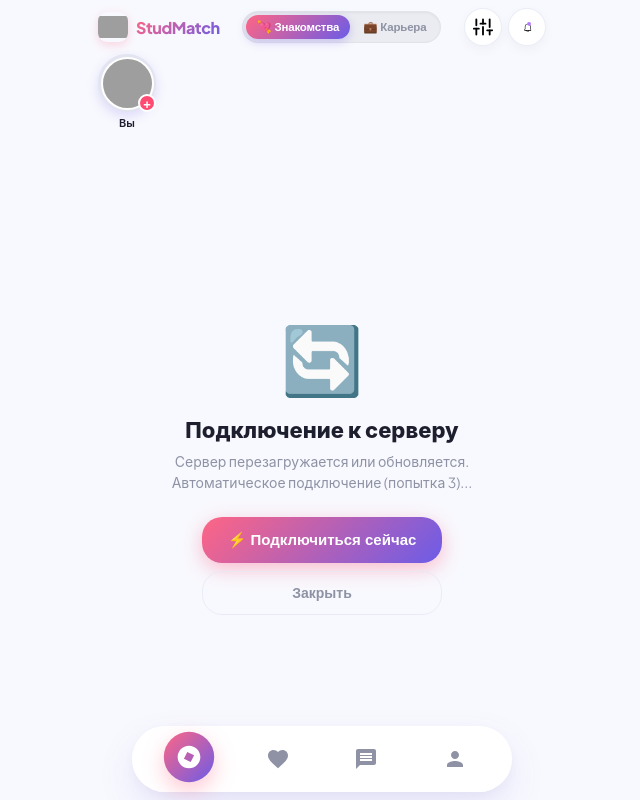
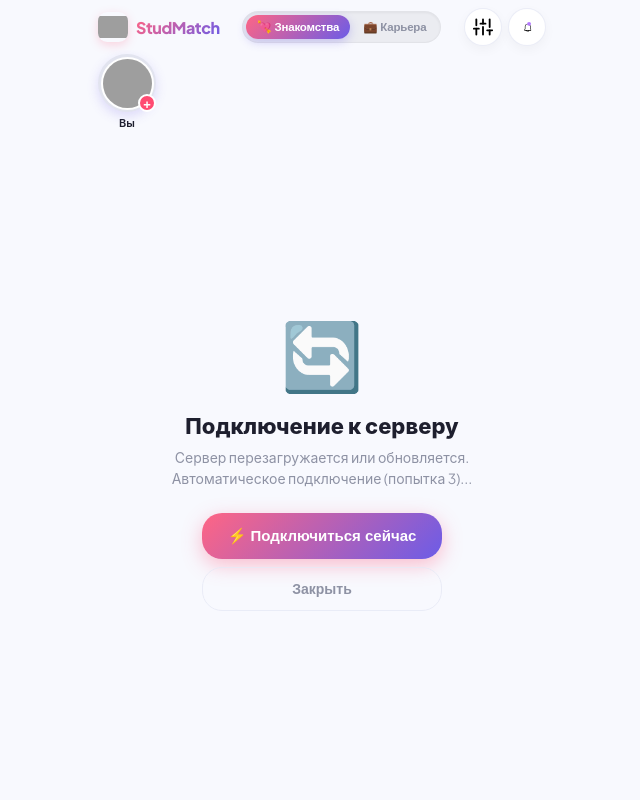
Before and after one commit to notanotherworld/StudMatch, a FastAPI app: template web/templates/webapp.html in a window 1280 px wide. Shown: the whole page, without its empty margins (318-958 px from the left). Run offline with FastAPI, Linux system fonts and the light colour scheme; the template is opened without the code that fills it, so the values that code supplies are empty; parts of the project's set-up code (start-up, migrations or seed data) failed here and were passed over; some libraries are stand-ins or nearby versions; grey boxes are pictures that could not be loaded.

Commit message:
feat(ui): hide bottom nav dock during swiping and reveal on my profile click

```diff
--- a/web/static/webapp/webapp.css
+++ b/web/static/webapp/webapp.css
@@ -262,7 +262,7 @@ body {
   flex: 1;
   position: relative;
   overflow: hidden;
-  padding-bottom: 74px;
+  padding-bottom: 0;
 }
 
 .app-screen {
@@ -276,6 +276,17 @@ body {
   -webkit-overflow-scrolling: touch;
 }
 
+#screen-explore {
+  padding-bottom: 8px;
+  overflow: hidden;
+}
+
+#screen-likes,
+#screen-matches,
+#screen-profile {
+  padding-bottom: 84px;
+}
+
 .app-screen.active {
   display: flex;
   flex-direction: column;
@@ -285,7 +296,7 @@ body {
 .deck-container {
   flex: 1;
   position: relative;
-  margin: 2px 14px 6px;
+  margin: 2px 12px 6px;
   border-radius: var(--radius-xl);
   overflow: hidden;
   display: flex;
@@ -882,38 +893,56 @@ body {
   justify-content: center;
   z-index: 100;
   pointer-events: none;
+  transition: transform 0.38s cubic-bezier(0.16, 1, 0.3, 1), opacity 0.28s ease;
+  will-change: transform, opacity;
+}
+
+.bottom-nav-wrap.collapsed {
+  transform: translateY(140%) scale(0.94);
+  opacity: 0;
+  pointer-events: none;
 }
 
 .floating-nav {
   pointer-events: auto;
-  width: calc(100% - 36px);
-  max-width: 380px;
-  height: 66px;
-  background: rgba(255, 255, 255, 0.92);
+  width: calc(100% - 32px);
+  max-width: 390px;
+  height: 64px;
+  background: rgba(255, 255, 255, 0.94);
   backdrop-filter: blur(24px);
   -webkit-backdrop-filter: blur(24px);
   border-radius: 38px;
-  border: 1px solid rgba(255, 255, 255, 0.85);
-  box-shadow: 0 16px 36px rgba(108, 92, 231, 0.12), 0 4px 16px rgba(0, 0, 0, 0.04);
+  border: 1px solid rgba(255, 255, 255, 0.9);
+  box-shadow: 0 16px 36px rgba(108, 92, 231, 0.16), 0 4px 16px rgba(0, 0, 0, 0.06);
   display: flex;
   align-items: center;
   justify-content: space-around;
-  padding: 0 12px;
+  padding: 0 8px;
 }
 
 .nav-tab-btn {
   display: flex;
   align-items: center;
   justify-content: center;
-  width: 48px;
-  height: 48px;
-  border-radius: 24px;
+  width: 46px;
+  height: 46px;
+  border-radius: 23px;
   background: transparent;
   border: none;
   cursor: pointer;
   position: relative;
   transition: all 0.25s cubic-bezier(0.175, 0.885, 0.32, 1.275);
   color: #8E92A4;
+}
+
+.nav-close-btn {
+  color: #A0A4B8;
+  background: rgba(0, 0, 0, 0.04);
+}
+
+.nav-close-btn:active {
+  transform: scale(0.9);
+  background: rgba(0, 0, 0, 0.08);
 }
 
 .nav-svg-icon {
--- a/web/static/webapp/webapp.js
+++ b/web/static/webapp/webapp.js
@@ -283,6 +283,16 @@
     document.getElementById("resetSwipesDeckBtn")?.addEventListener("click", resetSwipesAndReload);
     document.getElementById("changeFiltersDeckBtn")?.addEventListener("click", openFiltersModal);
 
+    // Кнопка закрытия плавающей панели навигации
+    document.getElementById("closeBottomNavBtn")?.addEventListener("click", () => {
+      triggerHaptic("light");
+      const navWrap = document.getElementById("bottomNavWrap");
+      if (navWrap) navWrap.classList.add("collapsed");
+      if (state.activeTab !== "explore") {
+        switchTab("explore");
+      }
+    });
+
     setupModalListeners();
     setupAdminListeners();
   }
@@ -340,16 +350,12 @@
 
       row.innerHTML = html;
 
-      // Клик по своей истории
+      // Клик по своей истории (раскрывает меню навигации и открывает профиль)
       document.getElementById("myStoryItem")?.addEventListener("click", () => {
         triggerHaptic("medium");
-        if (my.is_premium) {
-          switchTab("profile");
-        } else {
-          if (confirm("👑 Хотите попасть в топ Stories?\n\nПремиум-пользователи отображаются в верхней ленте у всех студентов сервиса!\n\nОткрыть оформление Премиума?")) {
-            tg?.openTelegramLink("https://t.me/" + (window.BOT_USERNAME || "edudating_bot") + "?start=premium");
-          }
-        }
+        const navWrap = document.getElementById("bottomNavWrap");
+        if (navWrap) navWrap.classList.remove("collapsed");
+        switchTab("profile");
       });
 
       // Клик по анкетам других пользователей
@@ -383,6 +389,13 @@
   }
 
   function switchTab(tabName) {
+    const navWrap = document.getElementById("bottomNavWrap");
+    if (tabName === "explore") {
+      if (navWrap) navWrap.classList.add("collapsed");
+    } else {
+      if (navWrap) navWrap.classList.remove("collapsed");
+    }
+
     if (state.activeTab === tabName) return;
     state.activeTab = tabName;
     triggerHaptic("light");
--- a/web/templates/webapp.html
+++ b/web/templates/webapp.html
@@ -14,7 +14,7 @@
   <link href="https://fonts.googleapis.com/css2?family=Plus+Jakarta+Sans:wght@400;500;600;700;800;900&display=swap" rel="stylesheet" />
 
   <!-- App Stylesheet -->
-  <link rel="stylesheet" href="/static/webapp/webapp.css?v=20260902_17" />
+  <link rel="stylesheet" href="/static/webapp/webapp.css?v=20260902_18" />
 
   <script>
     window.BOT_USERNAME = "{{ bot_username }}";
@@ -124,26 +124,32 @@
     </main>
 
     <!-- Floating Bottom Navigation Bar (Figma Prototype Island Dock) -->
-    <div class="bottom-nav-wrap">
+    <div class="bottom-nav-wrap collapsed" id="bottomNavWrap">
       <nav class="floating-nav">
-        <button class="nav-tab-btn active" data-tab="explore" aria-label="Explore">
+        <button class="nav-tab-btn active" data-tab="explore" aria-label="Explore" title="Лента">
           <svg class="nav-svg-icon" viewBox="0 0 24 24" fill="none">
             <path d="M12 2C6.48 2 2 6.48 2 12C2 17.52 6.48 22 12 22C17.52 22 22 17.52 22 12C22 6.48 17.52 2 12 2ZM10.5 7.5L16.5 10.5L13.5 16.5L7.5 13.5L10.5 7.5Z" fill="currentColor"/>
           </svg>
         </button>
-        <button class="nav-tab-btn" data-tab="likes" aria-label="Likes">
+        <button class="nav-tab-btn" data-tab="likes" aria-label="Likes" title="Симпатии">
           <svg class="nav-svg-icon" viewBox="0 0 24 24" fill="none">
             <path d="M12 21.35L10.55 20.03C5.4 15.36 2 12.28 2 8.5C2 5.42 4.42 3 7.5 3C9.24 3 10.91 3.81 12 5.09C13.09 3.81 14.76 3 16.5 3C19.58 3 22 5.42 22 8.5C22 12.28 18.6 15.36 13.45 20.04L12 21.35Z" fill="currentColor"/>
           </svg>
         </button>
-        <button class="nav-tab-btn" data-tab="matches" aria-label="Matches">
+        <button class="nav-tab-btn" data-tab="matches" aria-label="Matches" title="Мэтчи">
           <svg class="nav-svg-icon" viewBox="0 0 24 24" fill="none">
             <path d="M20 2H4C2.9 2 2 2.9 2 4V22L6 18H20C21.1 18 22 17.1 22 16V4C22 2.9 21.1 2 20 2ZM18 14H6V12H18V14ZM18 11H6V9H18V11ZM18 8H6V6H18V8Z" fill="currentColor"/>
           </svg>
         </button>
-        <button class="nav-tab-btn" data-tab="profile" aria-label="Profile">
+        <button class="nav-tab-btn" data-tab="profile" aria-label="Profile" title="Профиль">
           <svg class="nav-svg-icon" viewBox="0 0 24 24" fill="none">
             <path d="M12 12C14.21 12 16 10.21 16 8C16 5.79 14.21 4 12 4C9.79 4 8 5.79 8 8C8 10.21 9.79 12 12 12ZM12 14C9.33 14 4 15.34 4 18V20H20V18C20 15.34 14.67 14 12 14Z" fill="currentColor"/>
+          </svg>
+        </button>
+        <button class="nav-tab-btn nav-close-btn" id="closeBottomNavBtn" aria-label="Скрыть меню" title="Скрыть меню">
+          <svg class="nav-svg-icon" viewBox="0 0 24 24" fill="none" stroke="currentColor" stroke-width="2.2" stroke-linecap="round">
+            <line x1="18" y1="6" x2="6" y2="18"></line>
+            <line x1="6" y1="6" x2="18" y2="18"></line>
           </svg>
         </button>
       </nav>
@@ -349,6 +355,6 @@
   </div>
 
   <!-- App Script -->
-  <script src="/static/webapp/webapp.js?v=20260902_17"></script>
+  <script src="/static/webapp/webapp.js?v=20260902_18"></script>
 </body>
 </html>
```
